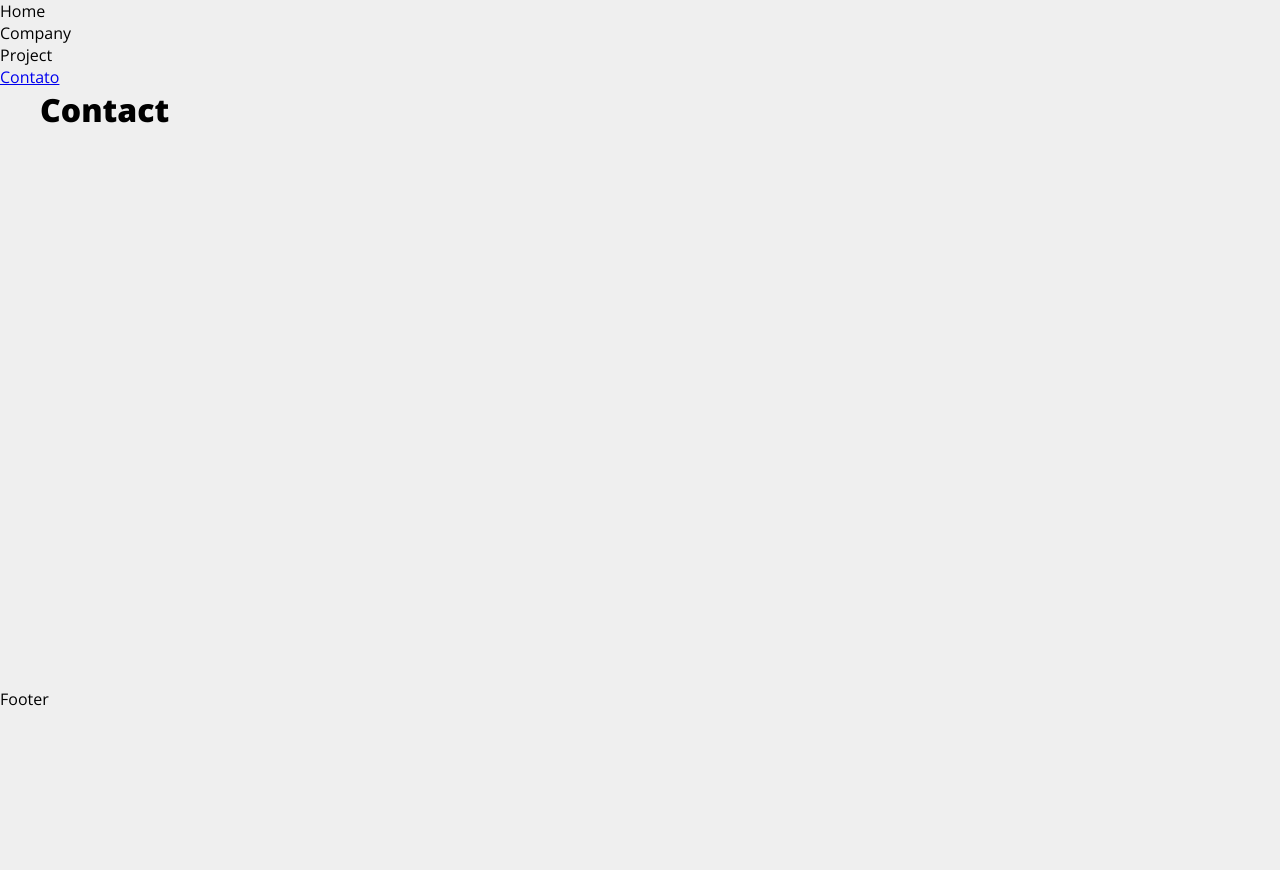
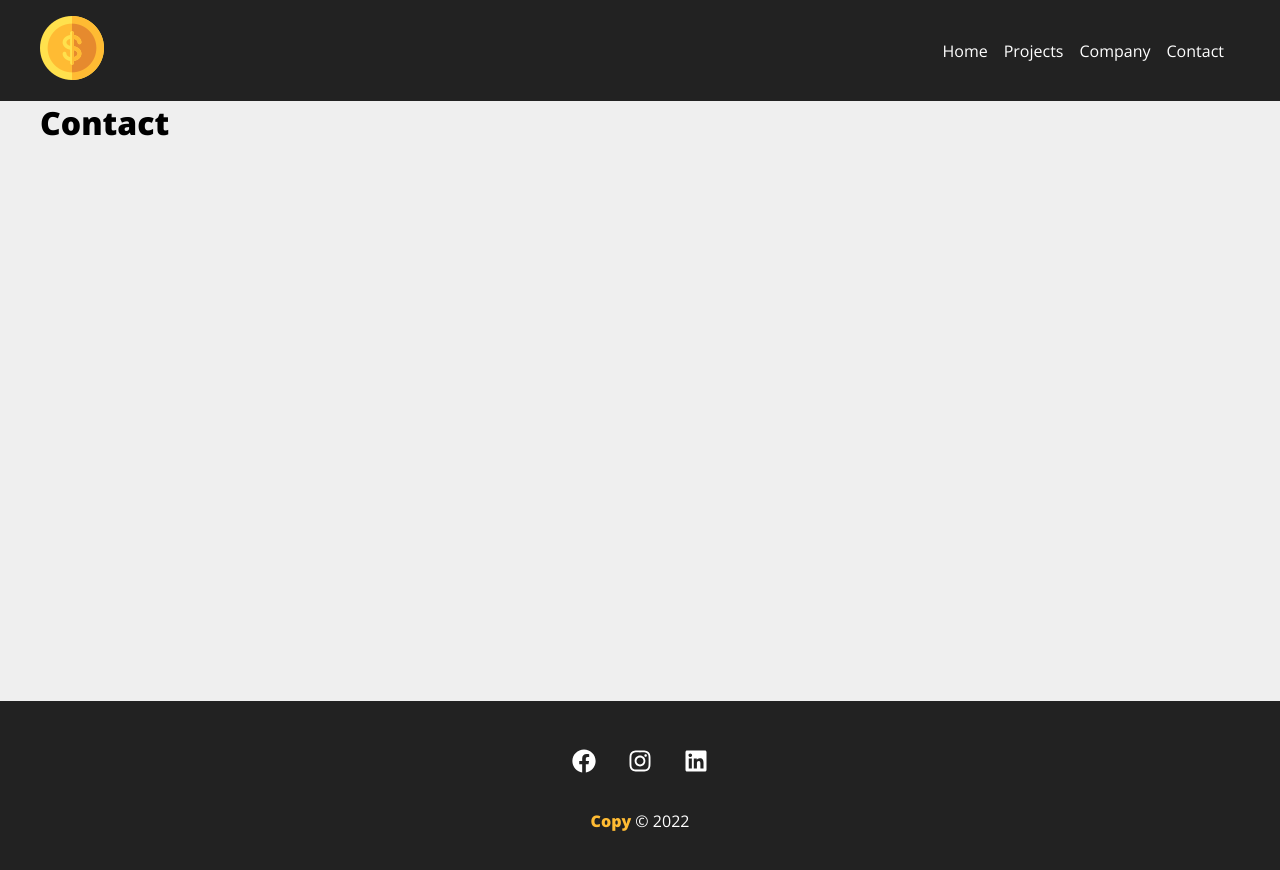
Before and after one commit to gabrielcomputacao/projetoreact, a React (Create React App) app in the folder projeto/: page /contact in a window 1280 px wide. Shown: the top 870 px of the page. Before the commit the page ends 800 px from the top, so only its background shows below. Built offline with nearby package versions, Linux system fonts and the light colour scheme.

Commit message:
criando navbar e footer

```diff
--- a/projeto/src/App.js
+++ b/projeto/src/App.js
@@ -1,6 +1,8 @@
 
-import {BrowserRouter as Router , Routes , Route , Link} from "react-router-dom"
+import {BrowserRouter as Router , Routes , Route} from "react-router-dom"
 import Container from "./components/layout/Container";
+import Footer from "./components/layout/Footer";
+import Navbar from "./components/layout/Navbar";
 import Company from "./components/pages/Company";
 import Contact from "./components/pages/Contact";
 import Home from "./components/pages/Home";
@@ -9,22 +11,18 @@
 function App() {
   return (
       <Router>
-          <ul>
-            <li>Home</li>
-            <li>Company</li>
-            <li>Project</li>
-          <Link to="/contact"> Contato</Link>
-          </ul>
+        <Navbar/>
+
+
         <Container costumClass="min-height">
           <Routes>
               <Route path="/" element={<Home/>} />
+              <Route path="/projects" element={<Project/>}></Route>
+              <Route path="/company" element={<Company/>}></Route>
               <Route path="/contact" element={<Contact/>}></Route>
-              <Route path="/project" element={<Project/>}></Route>
-              <Route path="/company" element={<Company/>}></Route>
-
           </Routes>
         </Container>
-         <p>Footer</p>
+         <Footer/>
       </Router>
   );
 }
--- /dev/null
+++ b/projeto/src/components/layout/Footer.js
@@ -0,0 +1,28 @@
+
+import {FaFacebook, FaInstagram , FaLinkedin} from "react-icons/fa"
+import styles from "./Footer.module.css"
+
+function Footer(){
+
+    return (
+        <footer className={styles.footer}>
+        <ul >
+            <li>
+                <FaFacebook/>
+            </li>
+            <li>
+                <FaInstagram/>
+            </li>
+            <li>
+                <FaLinkedin/>
+            </li>
+        </ul>
+        <p className={styles.copy_right}>
+            <span> Copy</span> &copy; 2022
+        </p>
+        </footer>
+
+    )
+}
+
+export default Footer
--- /dev/null
+++ b/projeto/src/components/layout/Footer.module.css
@@ -0,0 +1,34 @@
+.footer{
+    background-color: #222;
+    color: #fff;
+    padding: 3em;
+    text-align: center;
+}
+
+.footer ul {
+    display: flex;
+    justify-content: center;
+    list-style-type: none;
+}
+
+.footer ul li{
+    margin: 0 1em;
+}
+
+.footer ul li:hover{
+    color: #ffbb33;
+}
+
+.footer ul li svg{
+    font-size: 1.5em;
+    cursor: pointer;
+}
+
+.copy_right{
+    margin-top: 2em;
+}
+
+.copy_right span{
+    color: #ffbb33;
+    font-weight: bold;
+}
--- /dev/null
+++ b/projeto/src/components/layout/Navbar.js
@@ -0,0 +1,33 @@
+import Container from "./Container"
+import {Link} from "react-router-dom"
+import styles from "./Navbar.module.css"
+
+import logo from "../../img/costs_logo.png"
+
+function Navbar(){
+    return (
+        <nav className={styles.navbar}>
+            <Container>
+                <Link to="/">
+                            <img src={logo} alt="Logo Costs" />
+                </Link>
+                <ul className={styles.list}>
+                    <li className={styles.item}>
+                        <Link to="/">Home </Link>
+                    </li>
+                    <li className={styles.item}>
+                        <Link to="/projects" >Projects</Link>
+                    </li>
+                    <li className={styles.item}>
+                        <Link to="/company">Company</Link>
+                    </li>
+                    <li className={styles.item}>
+                        <Link to="/contact">Contact</Link>
+                    </li>
+                </ul>
+            </Container>
+        </nav>
+    )
+}
+
+export default Navbar
--- /dev/null
+++ b/projeto/src/components/layout/Navbar.module.css
@@ -0,0 +1,26 @@
+.navbar{
+    display: flex;
+    justify-content: space-between;
+    background-color: #222;
+    padding: 1em;
+}
+
+.list{
+    display: flex;
+    align-items: center;
+    list-style: none;
+}
+
+.item{
+    margin-right: 1em;
+}
+
+.item a{
+    color: #fff;
+    text-decoration: none;
+}
+
+.item a:hover{
+    color: #ffbb33;
+
+}
```
